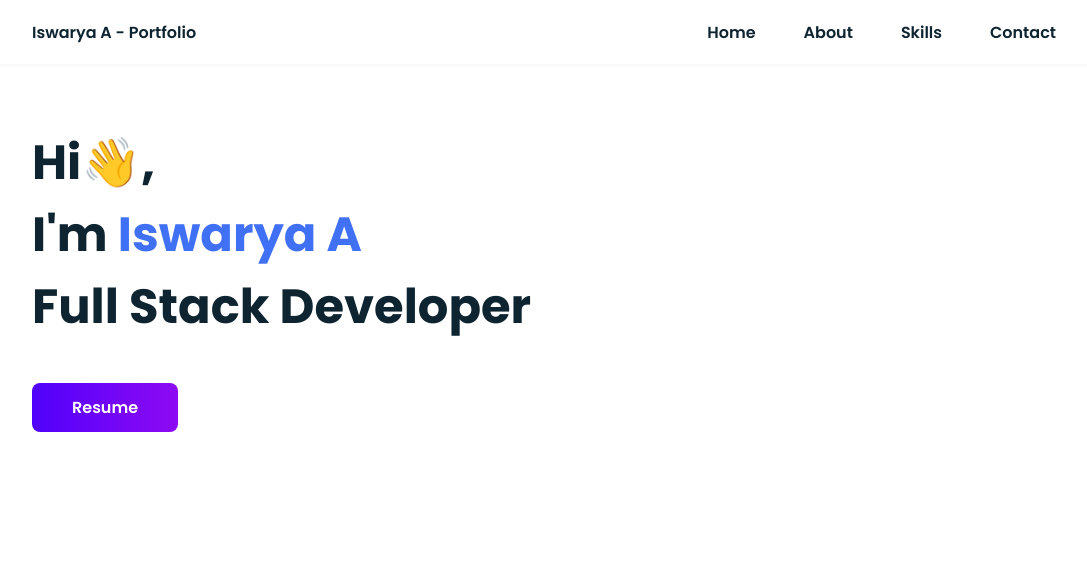
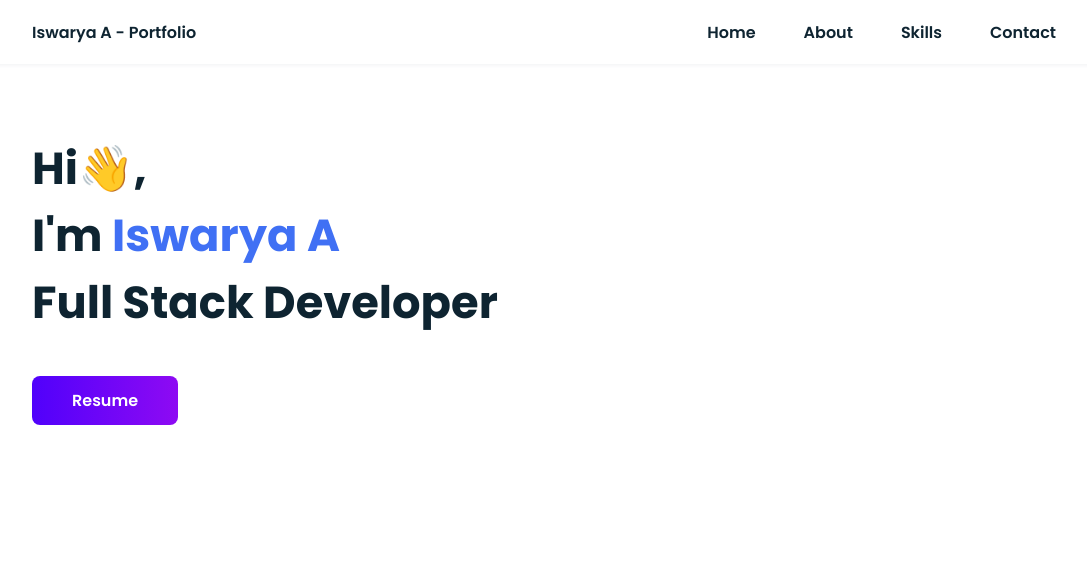
Before and after one commit to IswaryaAnandhan/My-Portfolio, a plain HTML site: page index.html in a window 1280 px wide. Shown: the top 569 px of the page, without its empty margins (96-1183 px from the left). Drawn offline with nearby package versions, Linux system fonts and the light colour scheme.

Commit message:
style updated

```diff
--- a/css/style.css
+++ b/css/style.css
@@ -24,7 +24,7 @@
 /* Media Screen Min-Width : 900px */
 @media screen and (min-width: 900px) {
   :root {
-    --big-font-size: 3rem;
+    --big-font-size: 2.8rem;
     --h2-font-size: 2rem;
     --nomral-font-size: 1rem;
   }
```
